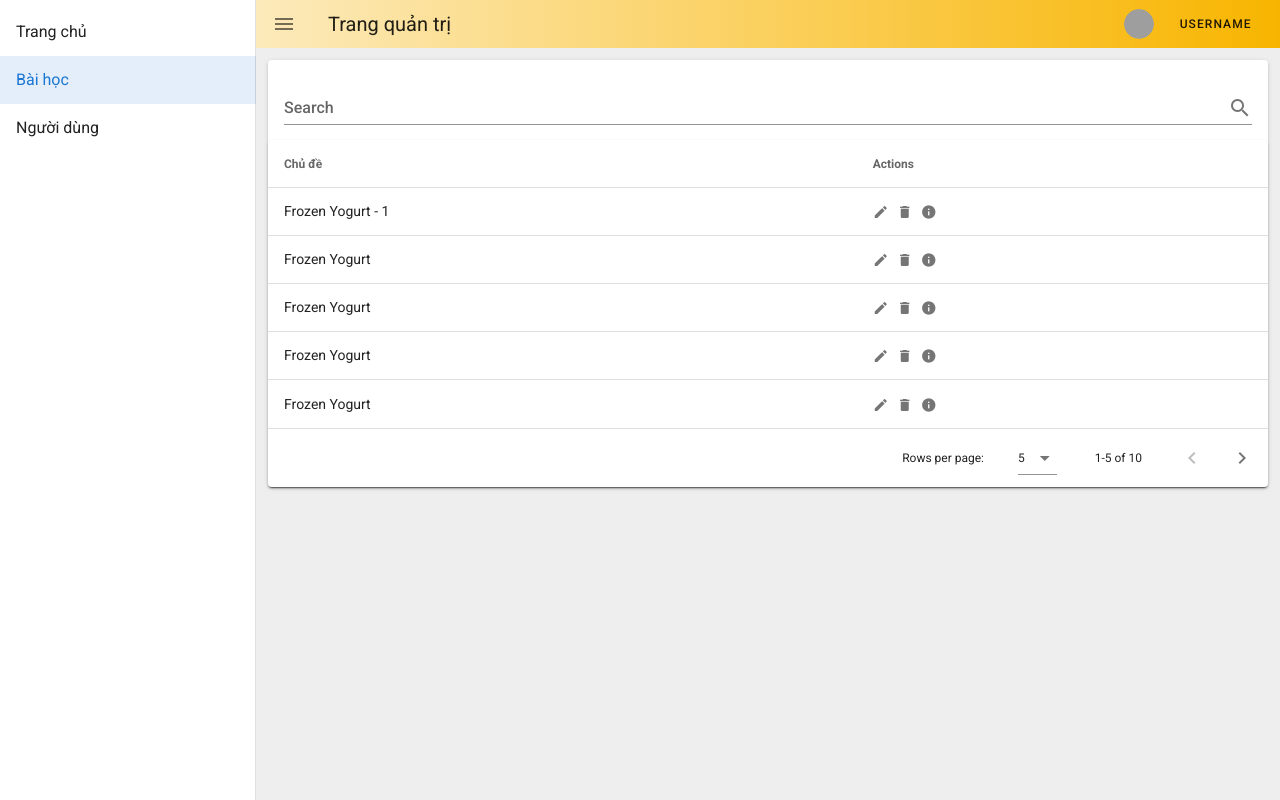
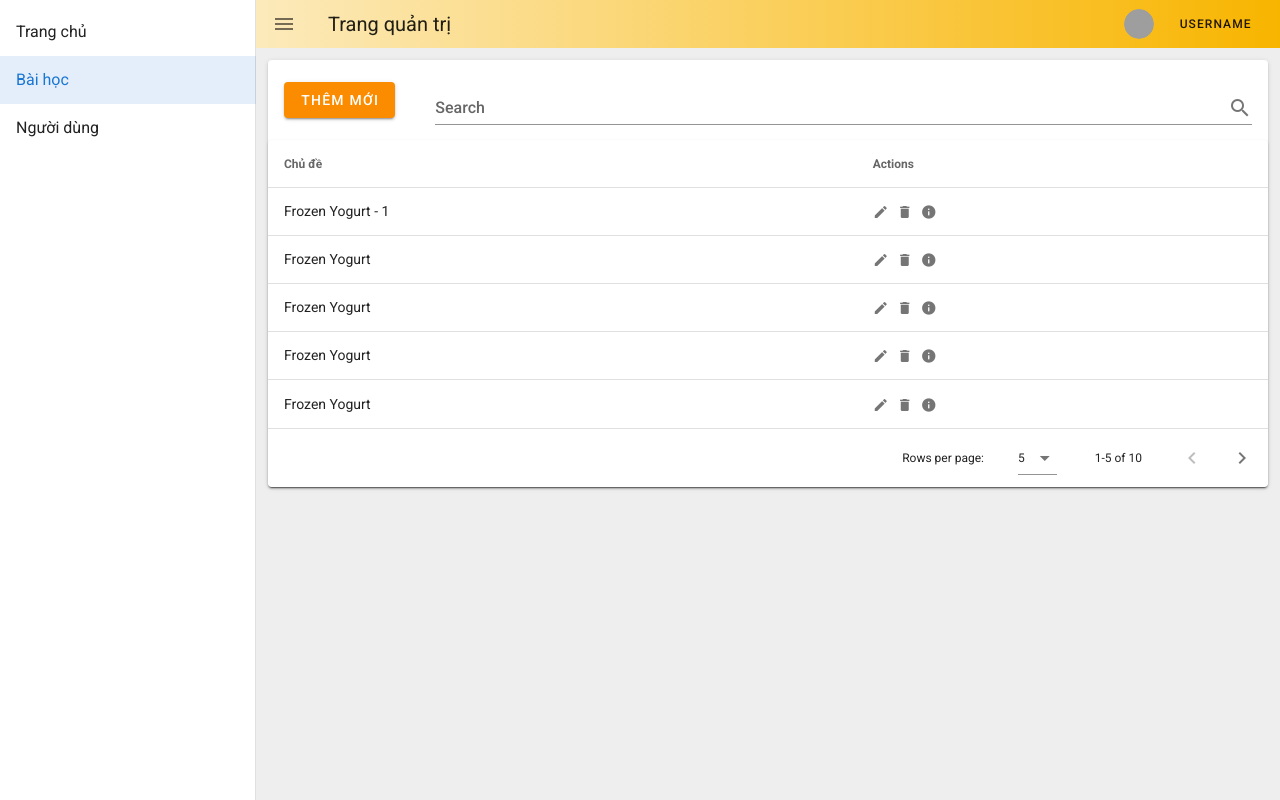
Before and after one commit to datduong56/easy-vietnamese-dashboard, a Vue app: page /lessons in a window 1280 px wide. Built offline with nearby package versions, Linux system fonts and the light colour scheme; grey boxes are pictures that could not be loaded.

Commit message:
feat: add button

```diff
--- a/src/views/lesson.vue
+++ b/src/views/lesson.vue
@@ -2,6 +2,7 @@
   <Layout>
     <v-card>
       <v-card-title>
+        <v-btn class="mr-10" color="warning">Thêm mới</v-btn>
         <v-text-field
           v-model="search"
           append-icon="mdi-magnify"
```
